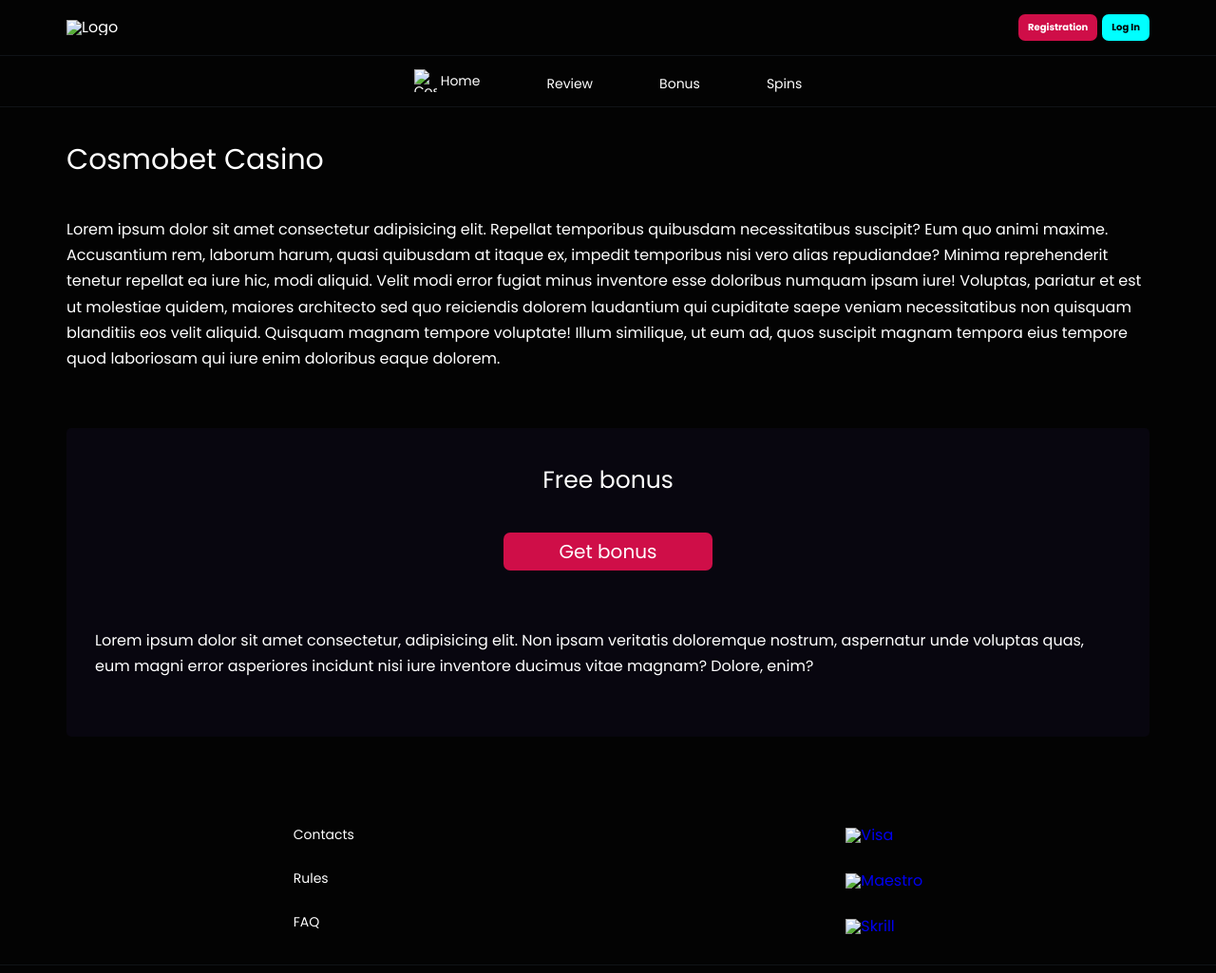
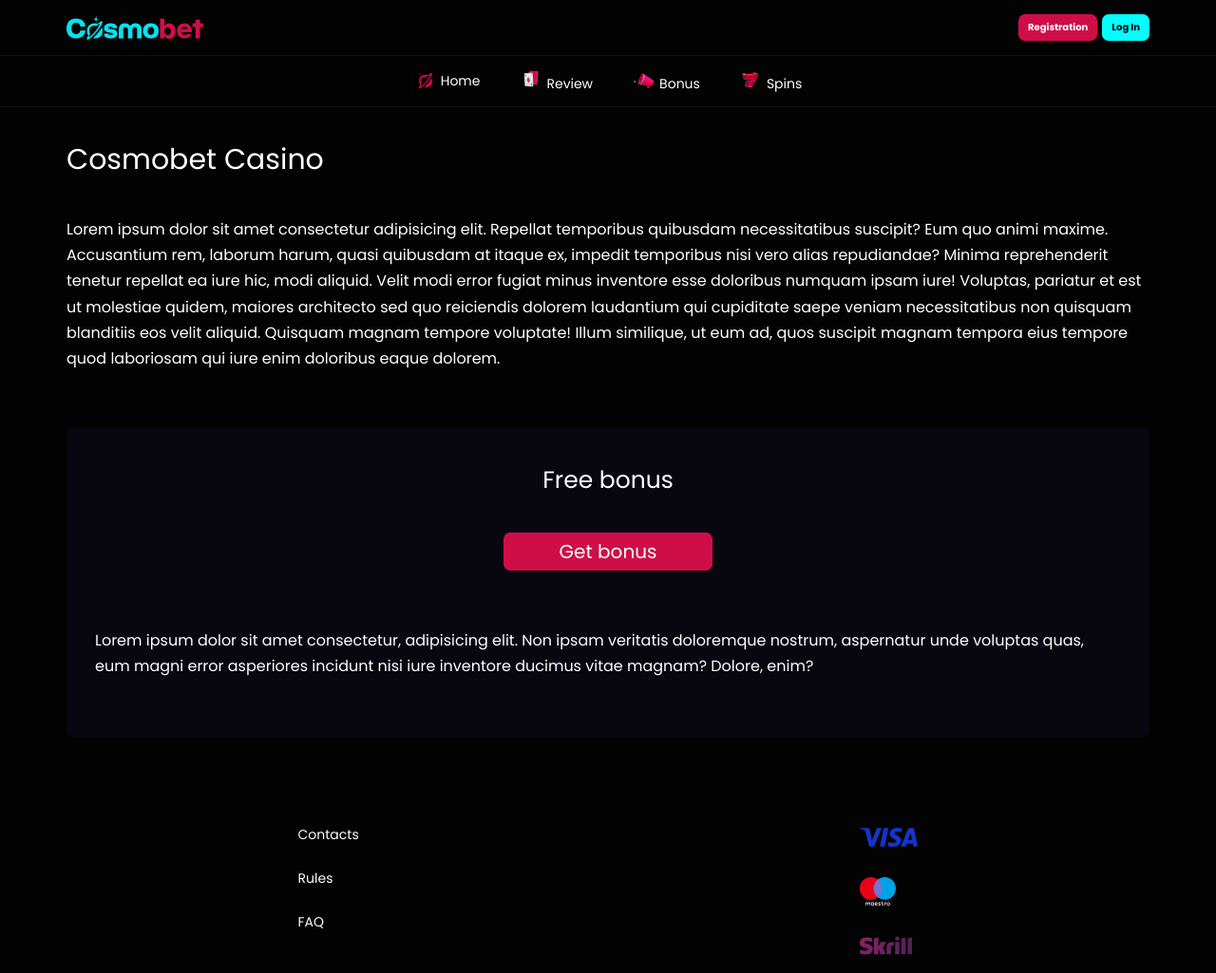
Before and after one commit to SuperMurosya/task-cosmobet, a plain HTML site: page index.html in a window 1280 px wide. Shown: the top 1025 px of the page at 95% size. Drawn offline with nearby package versions, Linux system fonts and the light colour scheme; files that its build step writes are made by us from their sources; the site is published under a folder, as on GitHub Pages, so addresses that start at the root find nothing.

Commit message:
second commit

```diff
--- a/index.html
+++ b/index.html
@@ -19,7 +19,7 @@
 		<header class="header">
 			<div class="header__container container">
 				<div class="header__logo">
-					<img src="/images/logo.png" width="144px" height="29px" alt="Logo">
+					<img src="images/logo.png" width="144px" height="29px" alt="Logo">
 				</div>
 				<div class="header__authorize authorize">
 					<button class="authorize__registration button">Registration</button>
@@ -34,7 +34,7 @@
 					<nav class="menu__body">
 						<ul class="menu__list">
 							<li class="menu__item"><a href="#" class="menu__link"><img
-										src="/images/minu-icon/cosmic-galaxy.gif" alt="Cosmic"><span>Home</span></a>
+										src="images/minu-icon/cosmic-galaxy.gif" alt="Cosmic"><span>Home</span></a>
 							</li>
 							<li class="menu__item"><a href="#" class="menu__link"><div class="menu__icon livecasino"></div><span>Review</span></a>
 							</li>
@@ -86,9 +86,9 @@
 				</div>
 				<div class="footer__payment">
 					<ul>
-						<li><a href="#"><img src="/images/pay/Visa.svg" height="20px" alt="Visa"></a></li>
-						<li><a href="#"><img src="/images/pay/Maestro.svg" height="30px" alt="Maestro"></a></li>
-						<li><a href="#"><img src="/images/pay/Skrill.svg" height="20px" alt="Skrill"></a></a></li>
+						<li><a href="#"><img src="images/pay/Visa.svg" height="20px" alt="Visa"></a></li>
+						<li><a href="#"><img src="images/pay/Maestro.svg" height="30px" alt="Maestro"></a></li>
+						<li><a href="#"><img src="images/pay/Skrill.svg" height="20px" alt="Skrill"></a></a></li>
 					</ul>
 				</div>
 			</div>
--- a/scss/blocks/_header.scss
+++ b/scss/blocks/_header.scss
@@ -84,7 +84,7 @@
 
 	&__icon.casino {
 		animation: casinoAnimation 1s steps(40) infinite;
-		background-image: url(/images/minu-icon/casino.png);
+		background-image: url(../images/minu-icon/casino.png);
 		scale: .7;
 		width: 30px;
 		height: 30px;
@@ -99,7 +99,7 @@
 
 	&__icon.livecasino {
 		animation: livecasinoAnimation .8s steps(50) infinite;
-		background-image: url(/images/minu-icon/livecasino.png);
+		background-image: url(../images/minu-icon/livecasino.png);
 		scale: .7;
 		transform-origin: top center;
 		width: 30px;
@@ -114,7 +114,7 @@
 
 	&__icon.promos {
 		animation: promosAnimation .8s steps(19) infinite;
-		background-image: url(/images/minu-icon/promos.png);
+		background-image: url(../images/minu-icon/promos.png);
 		transform: scaleX(-1);
 		scale: 1;
 		position: relative;
```
Also changed, not shown: css/style.css, css/style.min.css.
